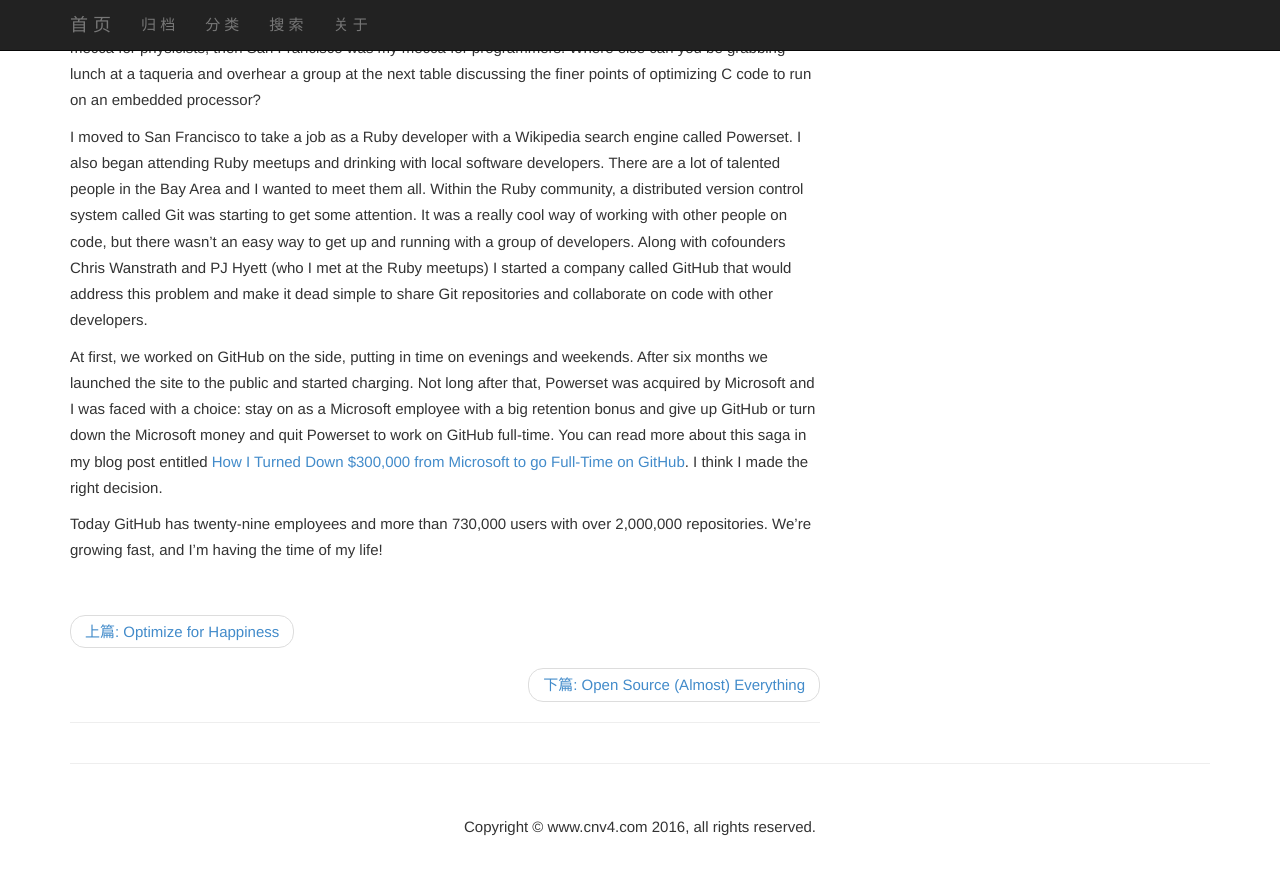
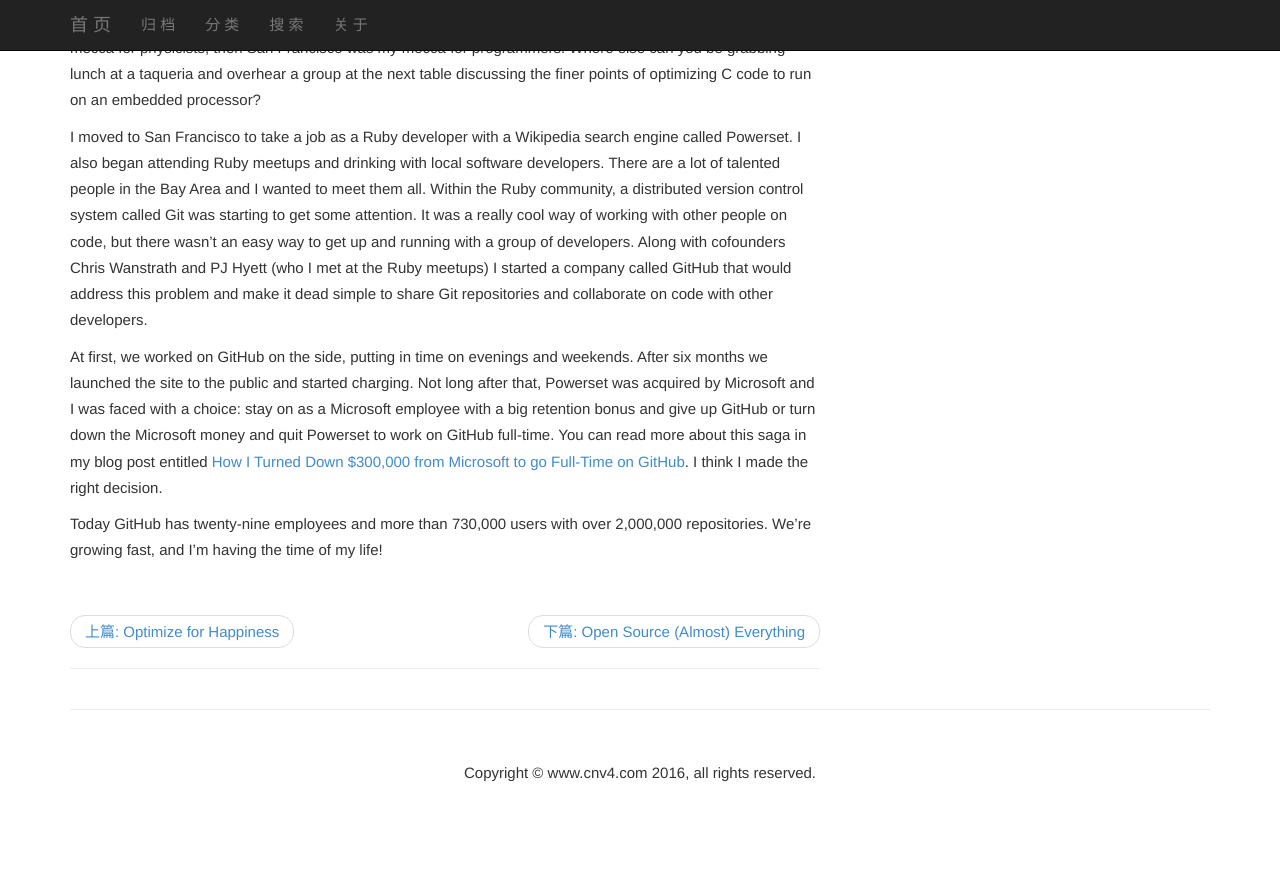
Before and after one commit to YinliangWu/tpw, a Jekyll site: the page built from _posts/2011-05-03-rejected-bio-from-the-setup.md, in a window 1280 px wide and 900 px high, scrolled down 1356 px. Shown: the top 875 px of the window. Built offline with Jekyll 4.4.1, drawn with Linux system fonts in a browser that asks for light colours; nearby versions of some CDN libraries; library files that are not in the unit come from our copies; comment, search, counter and statistics services are not loaded; after the commit the page ends 2203 px from its top, so only the background shows below that.

Commit message:
firstpost

```diff
--- a/_layouts/post.html
+++ b/_layouts/post.html
@@ -17,20 +17,20 @@
 
 
 <div style="margin-top:10px;margin-bottom:10px">
-
+<ul class="pager">
   {%if page.previous%}
 
 
-<ul class="pager">
+
 	<li class="previous"> <a href="{{page.previous.url}}"> 上篇: {{page.previous.title}} </a> </li>
-</ul>
+
 	{%endif%}
   {%if page.next%}
-<ul class="pager">
+
 	<li class="next">  <a href="{{page.next.url}}"> 下篇: {{page.next.title}}  </a>  </li>
-</ul>
+
   {%endif%}
-
+  </ul>
 </div>
 
 
```
